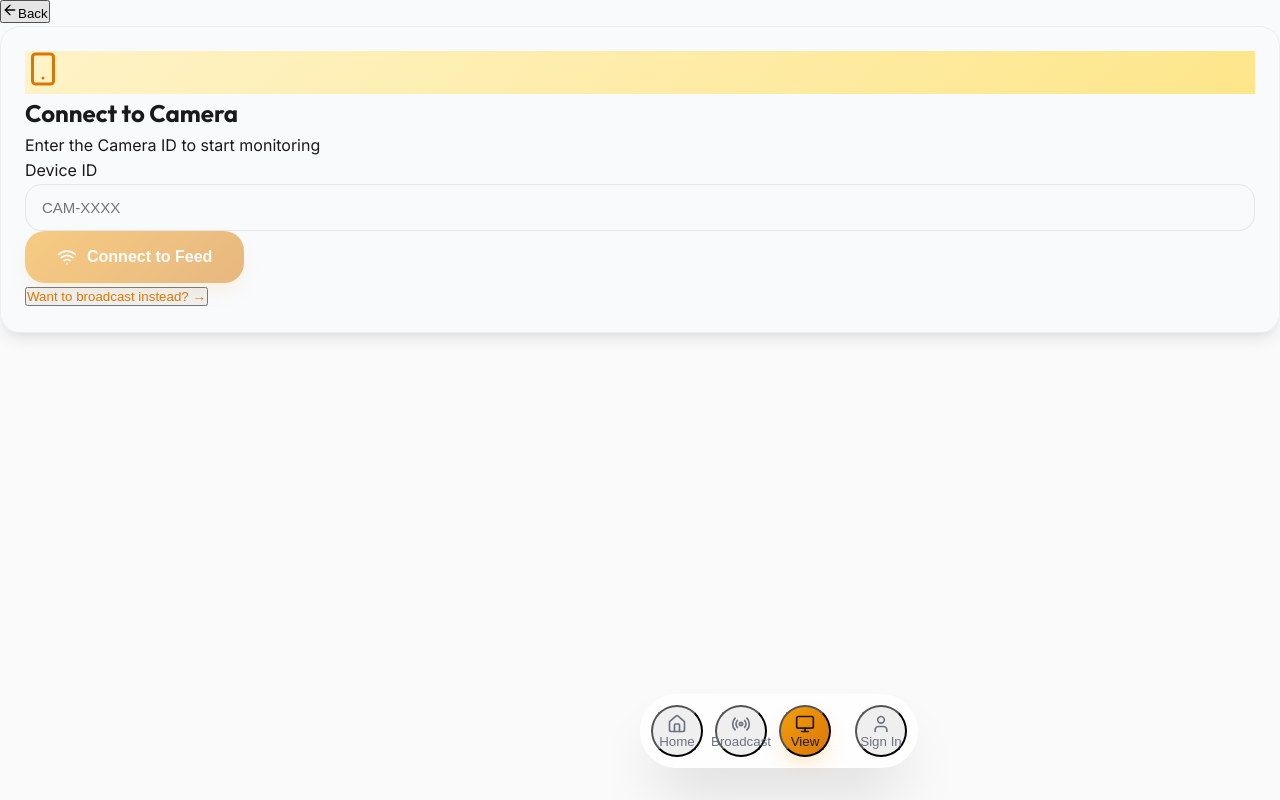
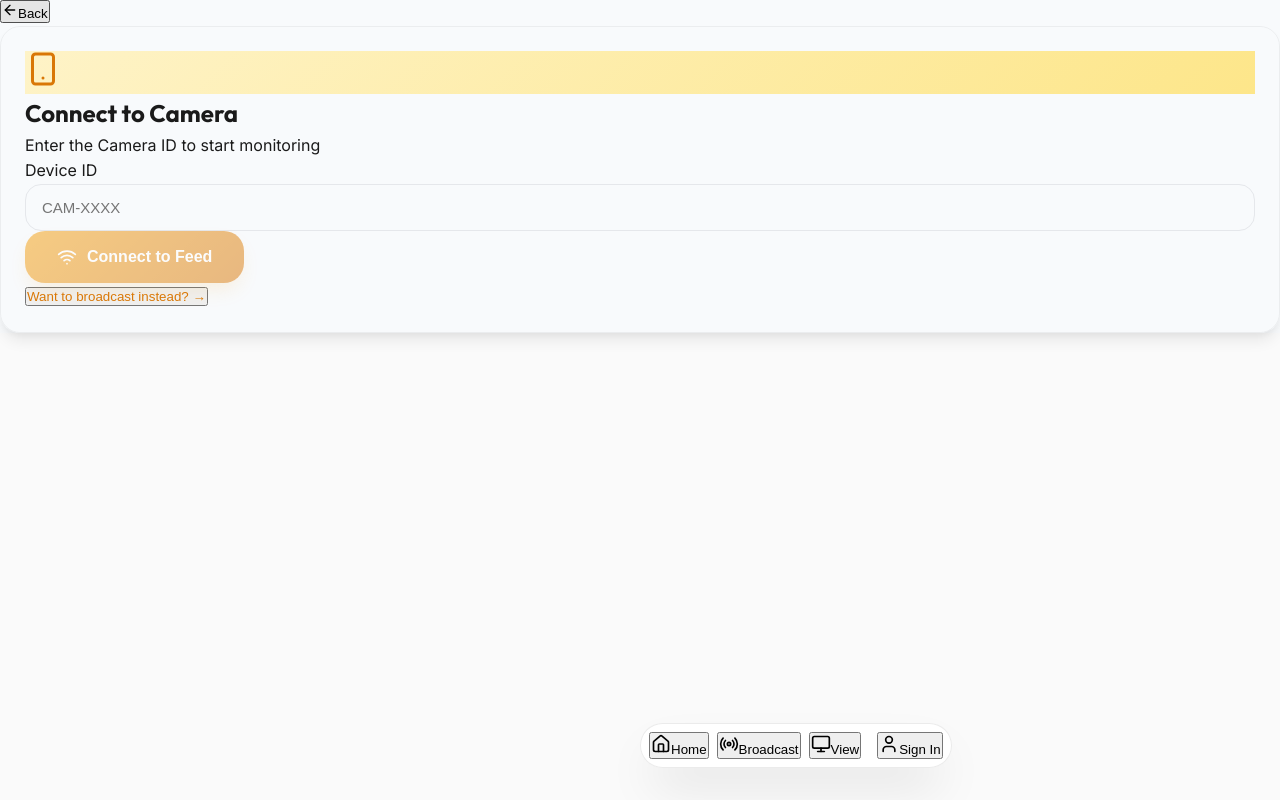
Before and after one commit to edisonmliranzo/livephonecam, a React (Vite) app: page /viewer in a window 1280 px wide. Built offline with nearby package versions, Linux system fonts and the light colour scheme; no server answers.

Commit message:
Refined premium circular navigation dock

```diff
--- a/src/index.css
+++ b/src/index.css
@@ -328,38 +328,67 @@
   z-index: 100;
   display: flex;
   align-items: center;
-  gap: 0.75rem;
-  padding: 0.625rem;
-  background: rgba(255, 255, 255, 0.8);
-  backdrop-filter: blur(20px);
-  -webkit-backdrop-filter: blur(20px);
-  border: 1px solid rgba(255, 255, 255, 0.4);
+  gap: 0.5rem;
+  padding: 0.5rem;
+  background: rgba(255, 255, 255, 0.95);
+  backdrop-filter: blur(24px);
+  -webkit-backdrop-filter: blur(24px);
+  border: 1px solid rgba(0, 0, 0, 0.08);
   border-radius: var(--radius-full);
-  box-shadow: var(--shadow-xl);
+  box-shadow: 0 25px 50px -12px rgba(0, 0, 0, 0.15);
 }
 
-.nav-item {
-  position: relative;
+.nav-item-circle {
   display: flex;
   flex-direction: column;
   align-items: center;
   justify-content: center;
-  width: 52px;
-  height: 52px;
-  border-radius: var(--radius-full);
-  color: var(--gray-500);
-  transition: all var(--transition-base);
+  width: 62px;
+  height: 62px;
+  border-radius: 50%;
+  border: 3px solid var(--gray-200);
+  background: var(--white);
+  color: var(--gray-600);
+  transition: all 0.3s cubic-bezier(0.4, 0, 0.2, 1);
+  text-decoration: none;
+  gap: 1px;
+  flex-shrink: 0;
 }
 
-.nav-item:hover {
+.nav-item-circle:hover {
+  border-color: var(--brand-400);
   color: var(--brand-600);
-  background: rgba(245, 166, 35, 0.1);
 }
 
-.nav-item.active {
+.nav-item-circle.active {
+  background: var(--brand-500);
+  border-color: #222;
   color: var(--white);
-  background: linear-gradient(135deg, var(--brand-500) 0%, var(--brand-600) 100%);
-  box-shadow: var(--shadow-brand);
+  box-shadow: 0 10px 20px rgba(245, 166, 35, 0.4);
+  transform: scale(1.08) translateY(-4px);
+  z-index: 10;
+}
+
+@keyframes nav-active-pulse {
+  0% {
+    transform: scale(1);
+  }
+
+  50% {
+    transform: scale(1.05);
+  }
+
+  100% {
+    transform: scale(1);
+  }
+}
+
+.nav-item-circle .label {
+  font-size: 9px;
+  font-weight: 900;
+  text-transform: uppercase;
+  letter-spacing: 0.02em;
+  margin-top: 1px;
 }
 
 /* ============================================
--- a/src/pages/Dashboard.tsx
+++ b/src/pages/Dashboard.tsx
@@ -3,7 +3,7 @@
 import {
     Camera, Plus, Settings, LogOut, Smartphone, Monitor,
     Play, Trash2, Video, Grid3X3, LayoutGrid, Activity, Shield, Sun, Moon, Cloud, Search,
-    Bell, Home, Users, Info, ChevronRight, MoreHorizontal, History
+    Bell, Home, Users, Info, ChevronRight, MoreHorizontal, History, Wifi
 } from 'lucide-react';
 import { auth, db } from '../lib/firebase';
 import { onAuthStateChanged, signOut } from 'firebase/auth';
@@ -304,16 +304,41 @@
 
             {/* Mobile Bottom Navigation Dock */}
             <div className="nav-dock lg:hidden">
-                <button className="nav-item active"><Home size={20} /></button>
-                <button onClick={() => navigate('/viewer')} className="nav-item"><Monitor size={20} /></button>
+                <button
+                    onClick={() => navigate('/dashboard')}
+                    className="nav-item-circle active"
+                >
+                    <Activity size={20} />
+                    <span className="label">Hub</span>
+                </button>
+                <button
+                    onClick={() => navigate('/viewer')}
+                    className="nav-item-circle"
+                >
+                    <Monitor size={20} />
+                    <span className="label">Watch</span>
+                </button>
                 <button
                     onClick={() => setShowAddModal(true)}
-                    className="w-14 h-14 rounded-full bg-orange-500 -mt-10 border-4 border-white shadow-brand-lg flex items-center justify-center text-white transform active:scale-95 transition-all"
+                    className="nav-item-circle bg-orange-500 border-white text-white shadow-lg active:scale-95"
                 >
                     <Plus size={24} />
+                    <span className="label">Add</span>
                 </button>
-                <button className="nav-item"><History size={20} /></button>
-                <button onClick={() => navigate('/settings')} className="nav-item"><Settings size={20} /></button>
+                <button
+                    onClick={() => navigate('/camera')}
+                    className="nav-item-circle"
+                >
+                    <Wifi size={20} />
+                    <span className="label">Live</span>
+                </button>
+                <button
+                    onClick={() => navigate('/settings')}
+                    className="nav-item-circle"
+                >
+                    <Users size={20} />
+                    <span className="label">Profile</span>
+                </button>
             </div>
 
             {/* Smooth Modal */}
```
